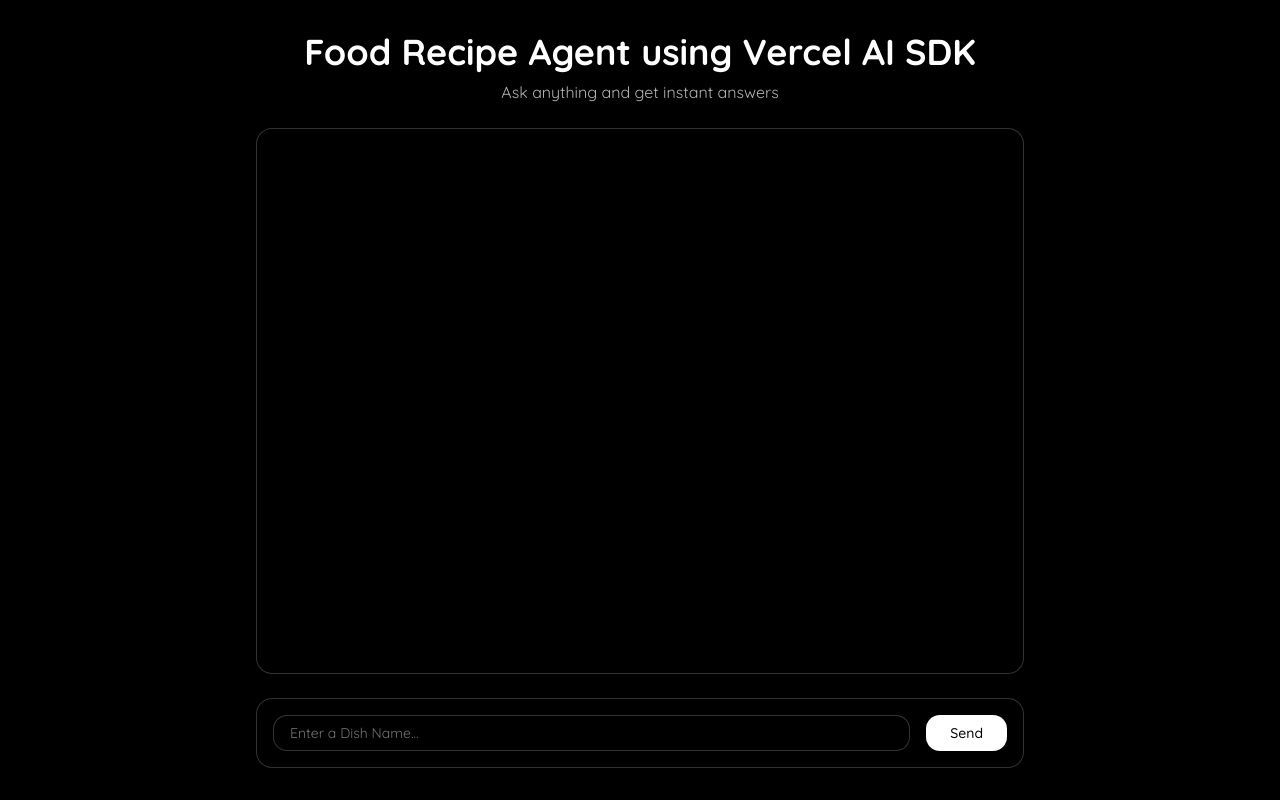
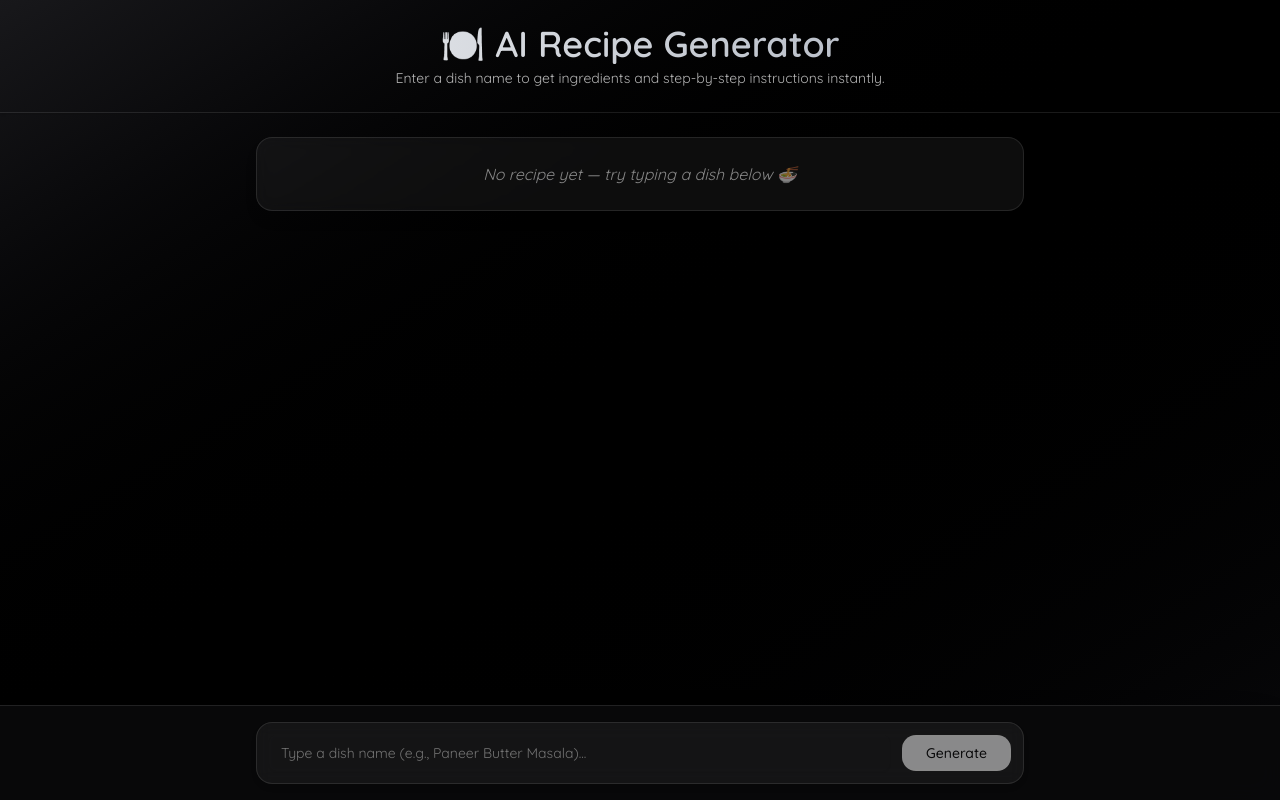
Before and after one commit to priyansh-narang2308/VercelAI-SDK-Crash-Course, a Next.js app: page /ui/structured-data in a window 1280 px wide. Built offline with nearby package versions, Linux system fonts and the light colour scheme.

Commit message:
Added the structured data part

```diff
--- a/src/app/ui/structured-data/page.tsx
+++ b/src/app/ui/structured-data/page.tsx
@@ -9,7 +9,7 @@
 const StructuredData = () => {
   const [dishName, setDishName] = useState("");
 
-  const { submit } = useObject({
+  const { submit, object, isLoading, error, stop } = useObject({
     api: "/api/structured-data",
     schema: recipeSchema,
   });
@@ -21,37 +21,118 @@
   };
 
   return (
-    <div className="flex justify-center h-screen bg-black p-8">
-      <div className="flex flex-col w-full max-w-3xl">
-        <header className="text-center mb-6">
-          <h1 className="text-4xl font-bold text-white">
-            Food Recipe Agent using Vercel AI SDK
+    <div className="h-screen flex flex-col bg-gradient-to-br from-zinc-900 via-black to-zinc-950 text-white">
+      <header className="text-center py-6 border-b border-white/10 shadow-sm">
+        <h1 className="text-3xl sm:text-4xl font-semibold bg-gradient-to-r from-white to-gray-400 bg-clip-text text-transparent">
+          🍽️ AI Recipe Generator
         </h1>
-          <p className="text-white/70 mt-2">
-            Ask anything and get instant answers
+        <p className="text-white/70 text-sm mt-1">
+          Enter a dish name to get ingredients and step-by-step instructions
+          instantly.
         </p>
       </header>
 
-        <div className="flex-1 overflow-y-auto bg-black border border-white/20 rounded-2xl p-6 shadow-inner flex flex-col gap-4"></div>
+      <div className="flex-1 overflow-y-auto px-4 sm:px-8 py-6">
+        <div className="max-w-3xl mx-auto bg-white/5 border border-white/10 rounded-2xl p-6 shadow-lg backdrop-blur-sm transition-all">
+          {!object?.recipe && !isLoading && (
+            <p className="text-center text-white/50 italic">
+              No recipe yet — try typing a dish below 🍜
+            </p>
+          )}
 
+          {isLoading && (
+            <p className="text-center text-white/70 italic animate-pulse">
+              Generating your recipe... please wait ✨
+            </p>
+          )}
+
+          {object?.recipe && (
+            <div className="space-y-6">
+              <div>
+                <h2 className="text-2xl font-bold mb-2 text-white">
+                  {object.recipe.name}
+                </h2>
+                <div className="h-[1px] bg-white/10 mb-4" />
+              </div>
+
+              {object.recipe.ingredients && (
+                <div>
+                  <h3 className="text-lg font-semibold mb-2 text-white/90">
+                    🧂 Ingredients
+                  </h3>
+                  <ul className="grid grid-cols-1 sm:grid-cols-2 gap-2">
+                    {object.recipe.ingredients.map((ing, index) => (
+                      <li
+                        key={index}
+                        className="bg-white/5 border border-white/10 rounded-lg px-3 py-2 text-sm text-white/90 flex justify-between"
+                      >
+                        <span>{ing?.name}</span>
+                        <span className="text-white/60">{ing?.amount}</span>
+                      </li>
+                    ))}
+                  </ul>
+                </div>
+              )}
+
+              {object.recipe.steps && (
+                <div>
+                  <h3 className="text-lg font-semibold mb-2 text-white/90">
+                    👨‍🍳 Steps
+                  </h3>
+                  <ol className="space-y-2">
+                    {object.recipe.steps.map((step, index) => (
+                      <li
+                        key={index}
+                        className="bg-white/5 border border-white/10 rounded-lg px-4 py-3 text-sm text-white/90 leading-relaxed"
+                      >
+                        <span className="text-white/60 mr-2">{index + 1}.</span>
+                        {step}
+                      </li>
+                    ))}
+                  </ol>
+                </div>
+              )}
+            </div>
+          )}
+        </div>
+      </div>
+
+      <div className="sticky bottom-0 bg-zinc-950/90 border-t border-white/10 backdrop-blur-md px-4 sm:px-8 py-4 shadow-2xl">
         <form
           onSubmit={handleSubmit}
-          className="flex items-center gap-4 mt-6 bg-black border border-white/20 rounded-2xl p-4 shadow-lg"
+          className="max-w-3xl mx-auto flex items-center gap-3 bg-white/5 border border-white/10 rounded-2xl p-3 shadow-md backdrop-blur-sm"
         >
           <Input
             value={dishName}
             onChange={(e) => setDishName(e.target.value)}
-            placeholder="Enter a Dish Name..."
-            className="flex-1 bg-black text-white placeholder-white/50 focus:ring-2 focus:ring-white rounded-xl py-4 px-4 border border-white/20"
+            placeholder="Type a dish name (e.g., Paneer Butter Masala)..."
+            className="flex-1 bg-transparent text-white placeholder-white/50 focus:ring-2 focus:ring-white/30 border-none outline-none py-4 text-sm"
           />
 
+          {isLoading ? (
             <Button
+              type="button"
+              onClick={stop}
+              className="px-6 py-4 rounded-xl bg-red-500 text-white font-medium hover:bg-red-600 active:scale-95 transition-all cursor-pointer"
+            >
+              Stop
+            </Button>
+          ) : (
+            <Button
+              disabled={!dishName}
               type="submit"
-            className="cursor-pointer px-6 py-4 rounded-xl active:scale-95 transition-all bg-white text-black hover:bg-white/80"
+              className="px-6 py-4 rounded-xl bg-white text-black font-medium hover:bg-white/80 active:scale-95 transition-all cursor-pointer"
             >
-            Send
+              Generate
             </Button>
+          )}
         </form>
+
+        {error && (
+          <p className="text-red-400 text-center text-sm italic mt-2">
+            ⚠️ Something went wrong — please try again.
+          </p>
+        )}
       </div>
     </div>
   );
```
Lines whose indentation alone changed are shown as unchanged.
